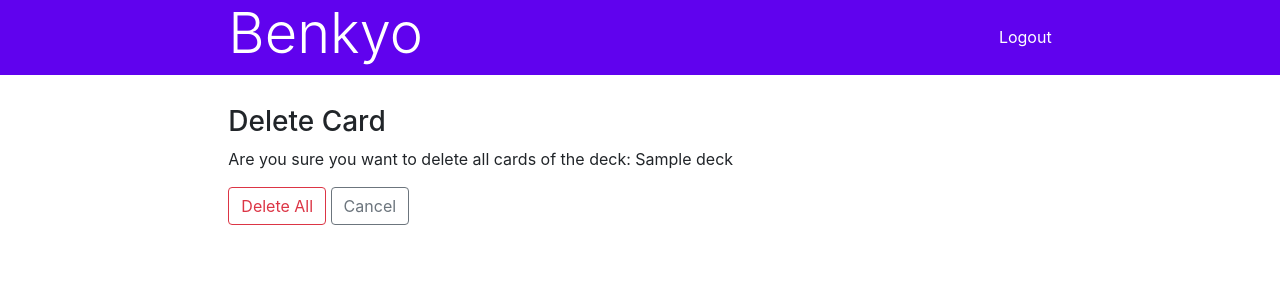
After one commit to ryanarnold/benkyo, a Django app: page /decks/1/cards/delete/all/ in a window 1280 px wide. The commit adds this page. Shown: the top 300 px of the page. Run offline with Django 3.2, Linux system fonts and the light colour scheme; a user stored in the database is signed in; tables that the repository leaves empty hold one stand-in row (values such as "Sample post"); some libraries are stand-ins or nearby versions.

Commit message:
Add delete all function.

```diff
--- a/benkyo/benkyo/views.py
+++ b/benkyo/benkyo/views.py
@@ -240,6 +240,22 @@ def cards_delete(request, deck_id, card_id):
 
 
 @login_required
+def cards_delete_all(request, deck_id):
+    deck = Deck.objects.get(deck_id=deck_id)
+
+    if request.method == 'POST':
+        cards = Card.objects.filter(deck=deck)
+        cards.delete()
+
+        return HttpResponseRedirect(reverse('decks-edit', args=(deck_id,)))
+
+    context = {
+        'deck': deck
+    }
+
+    return render(request, 'cards_delete_all.html', context)
+
+@login_required
 def cards_import(request, deck_id):
     deck = Deck.objects.get(deck_id=deck_id)
 
--- a/benkyo/config/urls.py
+++ b/benkyo/config/urls.py
@@ -41,6 +41,7 @@ urlpatterns = [
     path('decks/<int:deck_id>/cards/add/', views.cards_add, name='cards-add'),
     path('decks/<int:deck_id>/cards/<int:card_id>/edit/', views.cards_edit, name='cards-edit'),
     path('decks/<int:deck_id>/cards/<int:card_id>/delete/', views.cards_delete, name='cards-delete'),
+    path('decks/<int:deck_id>/cards/delete/all/', views.cards_delete_all, name='cards-delete-all'),
 
     path('decks/<int:deck_id>/cards/import/', views.cards_import, name='cards-import'),
 ]
--- /dev/null
+++ b/benkyo/templates/cards_delete_all.html
@@ -0,0 +1,28 @@
+{% extends "base.html" %}
+
+{% block title %}Benkyo{% endblock %}
+
+{% block content %}
+
+    <div class="container-fluid">
+      <div class="row">
+        <div class="col-md-2"></div>
+        <div class="col-md-8">
+
+          <h3>Delete Card</h3>
+
+          <p>Are you sure you want to delete all cards of the deck: {{ deck.name }}</p>
+
+          <form action="{{ url('cards-delete-all', args=(deck.deck_id,)) }}" method="post" style="display: inline">
+            <input type="hidden" name="csrfmiddlewaretoken" value="{{ csrf_token }}">
+            <button type="submit" class="btn btn-outline-danger">Delete All</button>
+          </form>
+
+          <a class="btn btn-outline-secondary" href="{{ url('decks-edit', args=(deck.deck_id,)) }}" role="button">Cancel</a>
+
+        </div>
+        <div class="col-md-2"></div>
+      </div>
+    </div>
+
+{% endblock %}
--- a/benkyo/templates/decks_edit.html
+++ b/benkyo/templates/decks_edit.html
@@ -49,6 +49,7 @@
 
         <a class="btn btn-primary" href="{{ url('cards-add', args=(deck.deck_id,)) }}" role="button">Add a Card</a>
         <a class="btn btn-primary" href="{{ url('cards-import', args=(deck.deck_id,)) }}" role="button">Import Cards</a>
+        <a class="btn btn-outline-danger" href="{{ url('cards-delete-all', args=(deck.deck_id,)) }}" role="button">Delete All</a>
         <br><br>
 
         <table class="table" id="decks">
```
